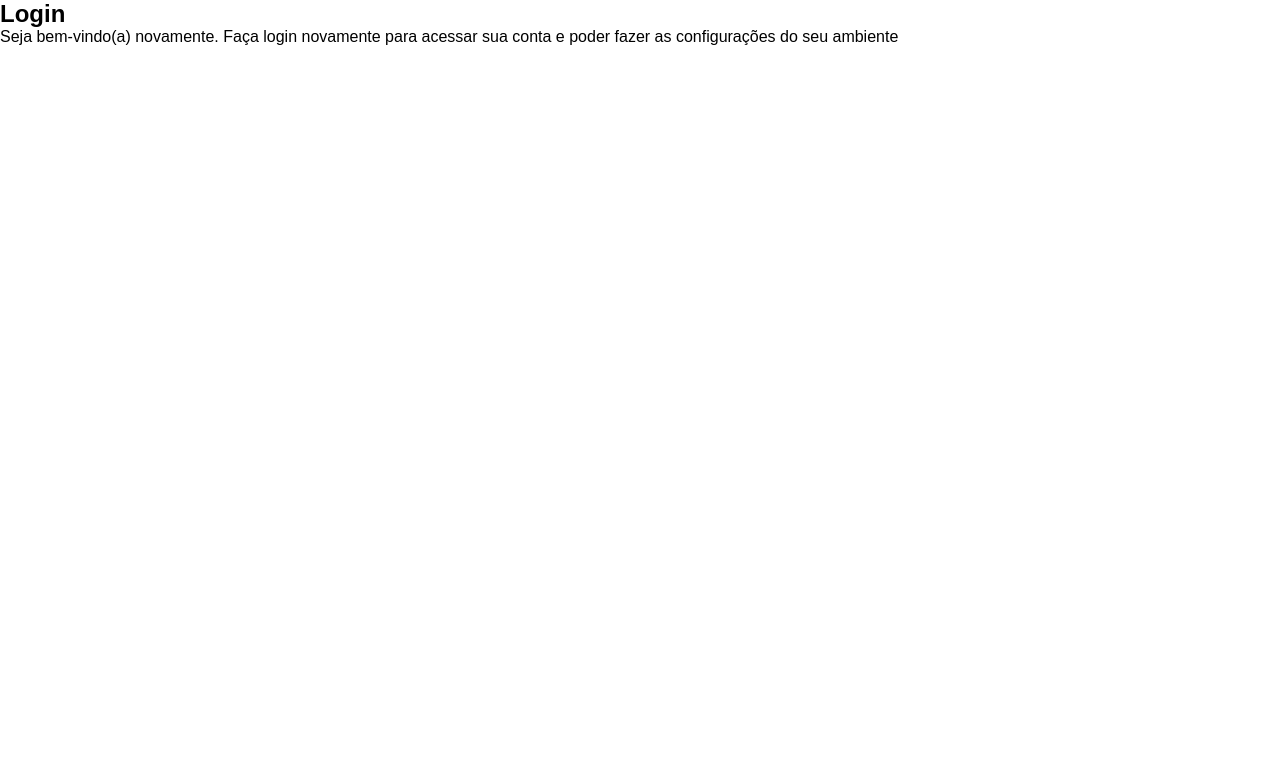
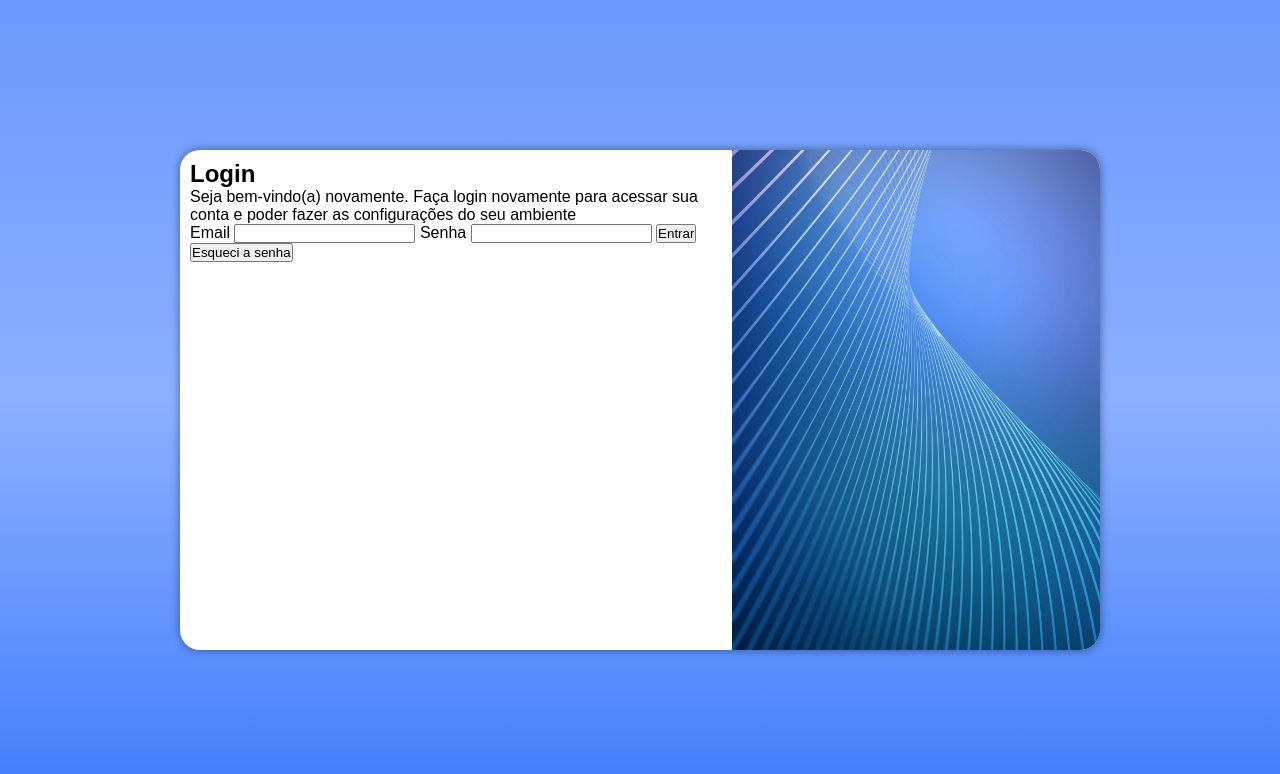
Before and after one commit to GabrielMendes06/projeto-login, a plain HTML site: page index.html in a window 1280 px wide. Drawn offline with Linux system fonts and the light colour scheme.

Commit message:
media query para outras telas

```diff
--- /dev/null
+++ b/estilos/media-query.css
@@ -0,0 +1,36 @@
+@charset "UTF-8";
+
+@media screen and (min-width: 768px) and (max-width: 992px) {
+    section#login {
+        width: 80vw;
+    }
+
+    section#login > div#imagem{
+        float: left;
+        width: 30%;
+        height: 100%;
+    }
+
+    section#login > div#formulario{
+        float: right;
+        width: 70%;
+    }
+}
+
+@media screen and (min-width: 992px) {
+    section#login {
+        width: 920px;
+    }
+
+    section#login > div#imagem{
+        float: right;
+        width: 40%;
+        height: 100%;
+    }
+
+    section#login > div#formulario{
+        width: 60%;
+        height: 100%;
+        float: left;
+    }
+}
--- a/estilos/style.css
+++ b/estilos/style.css
@@ -1,13 +1,4 @@
 @charset "UTF-8";
-
-*{
-    margin: 0;
-    padding: 0;
-}
-
-html{
-    font-family: Arial, Helvetica, sans-serif;
-}
 
 :root{
     --cor0: #779EE6;
@@ -16,3 +7,50 @@ html{
     --cor3: #7838A6;
     --cor4: #DE9AE6;
 }
+
+*{
+    margin: 0;
+    padding: 0;
+    font-family: Arial, Helvetica, sans-serif;
+    box-sizing: border-box;
+}
+
+body, html{
+    background-image: linear-gradient(to top,#417cfc , #8bb0ff, #6a98fd );
+    height: 100%;
+}
+
+main {
+    height: 100vh;
+    width: 100vw;
+    position: relative;
+}
+
+section#login {
+    transform: translate(-50%, -50%);
+    left: 50%;
+    top: 50%;
+    position: absolute;
+    background-color: white;
+    height: 500px;
+    width: 250px;
+    border-radius: 20px;
+    overflow: hidden;
+    box-shadow: 0px 0px 10px rgba(0, 0, 0, 0.432);
+    transition: width 0.5s, heigth 0.5s;
+    transition-timing-function: ease;
+}
+
+section#login > div#imagem {
+    background-image: url(../imagens/fundo-login.jpg);
+    height: 200px;
+    background-size: cover;
+    background-position: left bottom;
+    background-repeat: no-repeat;
+    display: block;
+}
+
+section#login > div#formulario {
+    padding: 10px;
+    display: block;
+}
--- a/index.html
+++ b/index.html
@@ -6,18 +6,26 @@
     <meta name="viewport" content="width=device-width, initial-scale=1.0">
     <title>Projeto Login</title>
     <link rel="stylesheet" href="estilos/style.css">
+    <link rel="stylesheet" href="estilos/media-query.css">
 </head>
 <body>
     <main>
-        <section>
+        <section id="login">
             <div id="imagem">
 
             </div>
             <div id="formulario">
                 <h1>Login</h1>
                 <p>Seja bem-vindo(a) novamente. Faça login novamente para acessar sua conta e poder fazer as configurações do seu ambiente</p>
-                <form action="get">
+                <form action="login.php" method="post">
+                    <label for="iemail">Email</label>
+                    <input type="email" name="email" id="iemail">
 
+                    <label for="isen">Senha</label>
+                    <input type="password" name="sen" id="isen">
+
+                    <input type="submit" value="Entrar">
+                    <input type="submit" value="Esqueci a senha">
                 </form>
             </div>
         </section>
```
